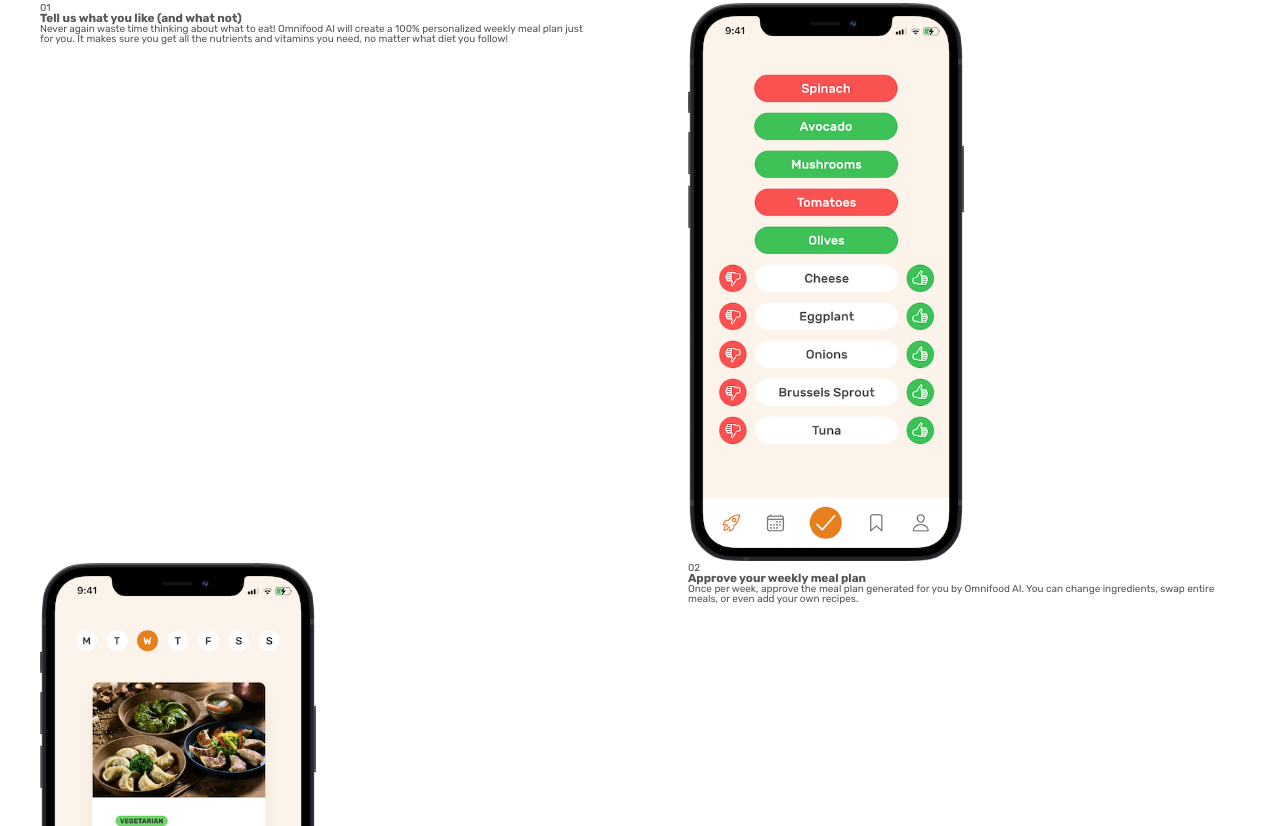
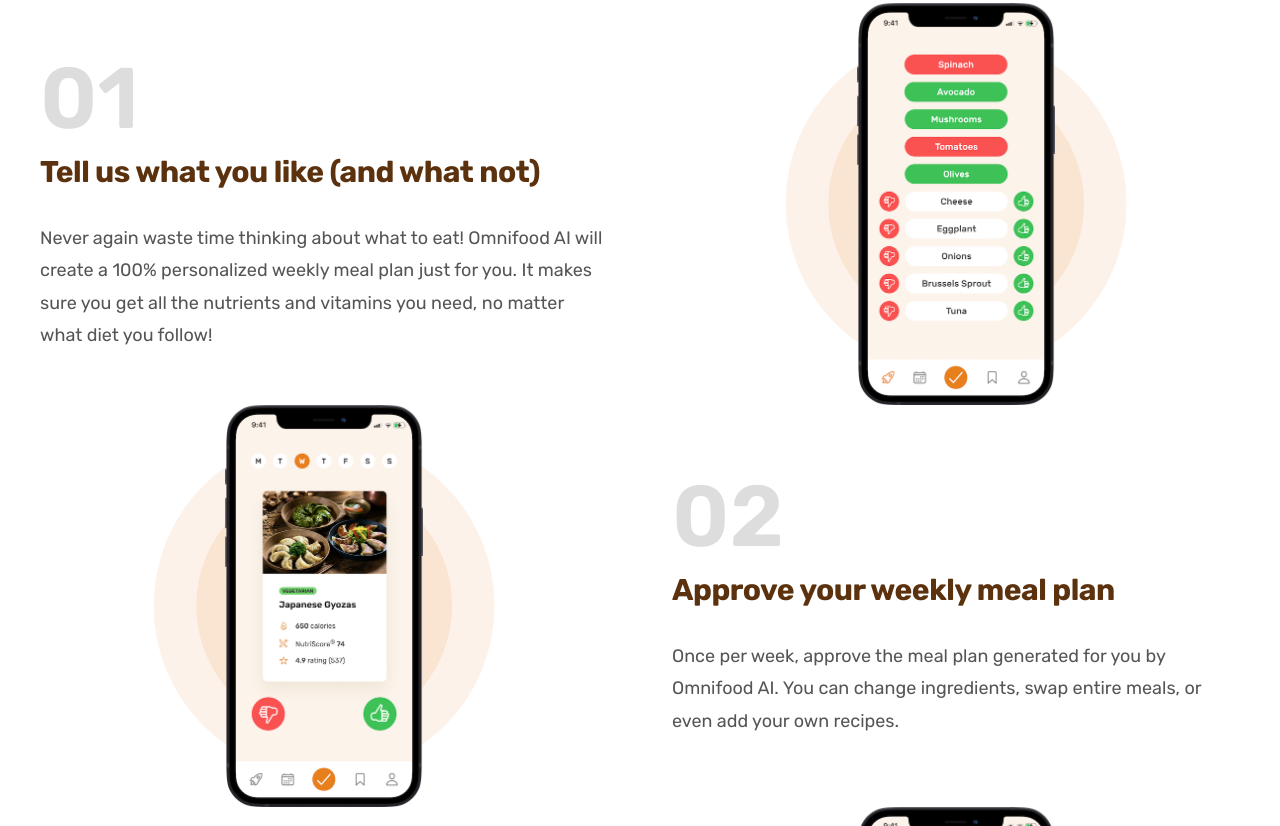
Before and after one commit to soumyaranjandas12/HTML-CSS-Practice-Projects, a plain HTML site: page Omnifood/index.html in a window 1280 px wide. Shown: the part 1034-1860 px from the top of the page. Drawn offline with Linux system fonts and the light colour scheme.

Commit message:
Styling changes for section 2

```diff
--- /dev/null
+++ b/Omnifood/css/general.css
@@ -0,0 +1,177 @@
+/*
+01. TYPOGRAPHY
+
+Spacing System (px)
+2 / 4 / 8 / 12 / 16 / 24 / 32 / 48 / 64 / 80 / 96 / 128
+
+Font Sizes (px)
+10 / 12 / 14 / 16 / 18 / 20 / 24 / 30 / 36 / 44 / 52 / 62 / 74 / 86 / 98
+
+Line Heights
+Default: 1
+
+Font Weights
+Default: 400
+==================================================================================
+
+02. COLORS
+
+Primary Color - #e67e22,
+Tints - #fdf2e9, #cf711f, #5c320e, #fae5d3
+Shades -
+Accents -
+Greys - #555, #333
+==================================================================================
+
+03. IMAGES
+
+Main Images - unsplash.com
+Customer Faces - uifaces.co
+==================================================================================
+
+
+04. SHADOWS
+
+==================================================================================
+
+05. BORDER RADIUS
+
+==================================================================================
+
+06. WHITESPACE
+spacing system (px)
+2 / 4 / 8 / 12 / 16 / 24 / 32 / 48 / 64 / 80 / 96 / 128
+==================================================================================
+
+
+
+*/
+
+* {
+  margin: 0;
+  padding: 0;
+  box-sizing: border-box;
+}
+
+body {
+  font-family: "Rubik", sans-serif;
+  line-height: 1;
+  font-weight: 400;
+  color: #555;
+}
+
+html {
+  /* default-font-size-1rem = 16px*/
+  /* our-font-size 1rem = 10px*/
+  /* % of default font-size = 10/16*100 = 62.5*/
+  font-size: 62.5%;
+}
+
+/************************************/
+/* General Reusable Components */
+/************************************/
+.container {
+  max-width: 120rem;
+  margin: 0 auto;
+  padding: 0, 3.2rem;
+}
+
+.grid {
+  display: grid;
+  row-gap: 9.6rem;
+  column-gap: 6.4rem;
+}
+
+.grid-2-cols {
+  grid-template-columns: repeat(2, 1fr);
+}
+
+.grid-3-cols {
+  grid-template-columns: repeat(3, 1fr);
+}
+
+.grid-4-cols {
+  grid-template-columns: repeat(4, 1fr);
+}
+
+.grid-center-vertical {
+  align-items: center;
+}
+
+.heading-primary,
+.heading-secondary,
+.heading-tertiary {
+  font-weight: 700;
+  color: #5c320e;
+  letter-spacing: -0.5px;
+}
+
+.heading-primary {
+  font-size: 5.2rem;
+  line-height: 1.05;
+  margin-bottom: 3.2rem;
+}
+
+.heading-secondary {
+  font-size: 4.4rem;
+  line-height: 1.2;
+  margin-bottom: 9.6rem;
+}
+
+.heading-tertiary {
+  font-size: 3rem;
+  line-height: 1.2;
+  margin-bottom: 3.2rem;
+}
+
+.subheading {
+  display: block;
+  font-size: 1.6rem;
+  font-weight: 500;
+  color: #cf711f;
+  text-transform: uppercase;
+  margin-bottom: 1.6rem;
+  letter-spacing: 0.75px;
+}
+
+.btn:link,
+.btn:visited {
+  display: inline-block;
+
+  text-decoration: none;
+  font-size: 2rem;
+  font-weight: 600;
+  padding: 1.6rem 3.2rem;
+  border-radius: 9px;
+  transition: background-color 0.3s;
+}
+
+.btn-primary:link,
+.btn-primary:visited {
+  background-color: #e67e22;
+  color: white;
+}
+
+.btn-primary:hover,
+.btn-primary:active {
+  background-color: #cf711f;
+  color: white;
+}
+
+.btn-secondary:link,
+.btn-secondary:visited {
+  background-color: white;
+  color: #555;
+}
+
+.btn-secondary:hover,
+.btn-secondary:active {
+  background-color: #fdf2e9;
+  color: #555;
+  /* Trick to add border inside */
+  box-shadow: inset 0 0 0 3px #fff;
+}
+
+.margin-right-sm {
+  margin-right: 1.6rem !important;
+}
--- a/Omnifood/css/style.css
+++ b/Omnifood/css/style.css
@@ -1,169 +1,3 @@
-/*
-01. TYPOGRAPHY
-
-Spacing System (px)
-2 / 4 / 8 / 12 / 16 / 24 / 32 / 48 / 64 / 80 / 96 / 128
-
-Font Sizes (px)
-10 / 12 / 14 / 16 / 18 / 20 / 24 / 30 / 36 / 44 / 52 / 62 / 74 / 86 / 98
-
-Line Heights
-Default: 1
-
-Font Weights
-Default: 400
-==================================================================================
-
-02. COLORS
-
-Primary Color - #e67e22,
-Tints - #fdf2e9, #cf711f, #5c320e
-Shades -
-Accents -
-Greys - #555, #333
-==================================================================================
-
-03. IMAGES
-
-Main Images - unsplash.com
-Customer Faces - uifaces.co
-==================================================================================
-
-
-04. SHADOWS
-
-==================================================================================
-
-05. BORDER RADIUS
-
-==================================================================================
-
-06. WHITESPACE
-spacing system (px)
-2 / 4 / 8 / 12 / 16 / 24 / 32 / 48 / 64 / 80 / 96 / 128
-==================================================================================
-
-
-
-*/
-
-* {
-  margin: 0;
-  padding: 0;
-  box-sizing: border-box;
-}
-
-body {
-  font-family: "Rubik", sans-serif;
-  line-height: 1;
-  font-weight: 400;
-  color: #555;
-}
-
-html {
-  /* default-font-size-1rem = 16px*/
-  /* our-font-size 1rem = 10px*/
-  /* % of default font-size = 10/16*100 = 62.5*/
-  font-size: 62.5%;
-}
-
-/************************************/
-/* General Reusable Components */
-/************************************/
-.container {
-  max-width: 120rem;
-  margin: 0 auto;
-  padding: 0, 3.2rem;
-}
-
-.grid {
-  display: grid;
-  gap: 9.6rem;
-}
-
-.grid-2-cols {
-  grid-template-columns: repeat(2, 1fr);
-}
-
-.grid-3-cols {
-  grid-template-columns: repeat(3, 1fr);
-}
-
-.grid-4-cols {
-  grid-template-columns: repeat(4, 1fr);
-}
-
-.heading-primary,
-.heading-secondary {
-  font-weight: 700;
-  color: #5c320e;
-  letter-spacing: -0.5px;
-}
-
-.heading-primary {
-  font-size: 5.2rem;
-  line-height: 1.05;
-  margin-bottom: 3.2rem;
-}
-
-.heading-secondary {
-  font-size: 4.4rem;
-  line-height: 1.2;
-  margin-bottom: 9.6rem;
-}
-
-.subheading {
-  display: block;
-  font-size: 1.6rem;
-  font-weight: 500;
-  color: #cf711f;
-  text-transform: uppercase;
-  margin-bottom: 1.6rem;
-  letter-spacing: 0.75px;
-}
-
-.btn:link,
-.btn:visited {
-  display: inline-block;
-
-  text-decoration: none;
-  font-size: 2rem;
-  font-weight: 600;
-  padding: 1.6rem 3.2rem;
-  border-radius: 9px;
-  transition: background-color 0.3s;
-}
-
-.btn-primary:link,
-.btn-primary:visited {
-  background-color: #e67e22;
-  color: white;
-}
-
-.btn-primary:hover,
-.btn-primary:active {
-  background-color: #cf711f;
-  color: white;
-}
-
-.btn-secondary:link,
-.btn-secondary:visited {
-  background-color: white;
-  color: #555;
-}
-
-.btn-secondary:hover,
-.btn-secondary:active {
-  background-color: #fdf2e9;
-  color: #555;
-  /* Trick to add border inside */
-  box-shadow: inset 0 0 0 3px #fff;
-}
-
-.margin-right-sm {
-  margin-right: 1.6rem !important;
-}
-
 /************************************/
 /* HEADER */
 /************************************/
@@ -290,6 +124,50 @@
   padding: 9.6rem 0;
 }
 
+.how-image-box {
+  display: flex;
+  align-items: center;
+  justify-content: center;
+  position: relative;
+}
+
+.how-image-box::before,
+.how-image-box::after {
+  content: "";
+  display: block;
+  position: absolute;
+  top: 50%;
+  left: 50%;
+  transform: translate(-50%, -50%);
+  border-radius: 50%;
+}
+
+.how-image-box::before {
+  width: 60%;
+  padding-bottom: 60%;
+  background-color: #fdf2e9;
+  z-index: -2;
+}
+
+.how-image-box::after {
+  width: 45%;
+  padding-bottom: 45%;
+  background-color: #fae5d3;
+  z-index: -1;
+}
+
 .how-image {
-  width: 50%;
+  width: 35%;
 }
+
+.how-number {
+  font-size: 8.6rem;
+  font-weight: 600;
+  color: #ddd;
+  margin-bottom: 1.2rem;
+}
+
+.how-description {
+  font-size: 1.8rem;
+  line-height: 1.8;
+}
--- a/Omnifood/index.html
+++ b/Omnifood/index.html
@@ -9,6 +9,7 @@
       href="https://fonts.googleapis.com/css2?family=Inter:wght@400;500;700&family=Rubik:wght@400;500;600;700&display=swap"
       rel="stylesheet"
     />
+    <link rel="stylesheet" href="css/general.css" />
     <link rel="stylesheet" href="css/style.css" />
     <title>Omnifood -- Never cook again!</title>
   </head>
@@ -66,7 +67,7 @@
           Your daily dose of health in 3 simple steps
         </h2>
       </div>
-      <div class="container grid grid-2-cols">
+      <div class="container grid grid-2-cols grid-center-vertical">
         <div class="how-text-box">
           <p class="how-number">01</p>
           <h3 class="heading-tertiary">Tell us what you like (and what not)</h3>
@@ -85,7 +86,7 @@
           />
         </div>
       </div>
-      <div class="container grid grid-2-cols">
+      <div class="container grid grid-2-cols grid-center-vertical">
         <div class="how-image-box">
           <img
             class="how-image"
@@ -103,7 +104,7 @@
           </p>
         </div>
       </div>
-      <div class="container grid grid-2-cols">
+      <div class="container grid grid-2-cols grid-center-vertical">
         <div class="how-text-box">
           <p class="how-number">03</p>
           <h3 class="heading-tertiary">Receive meals at convenient time</h3>
```
